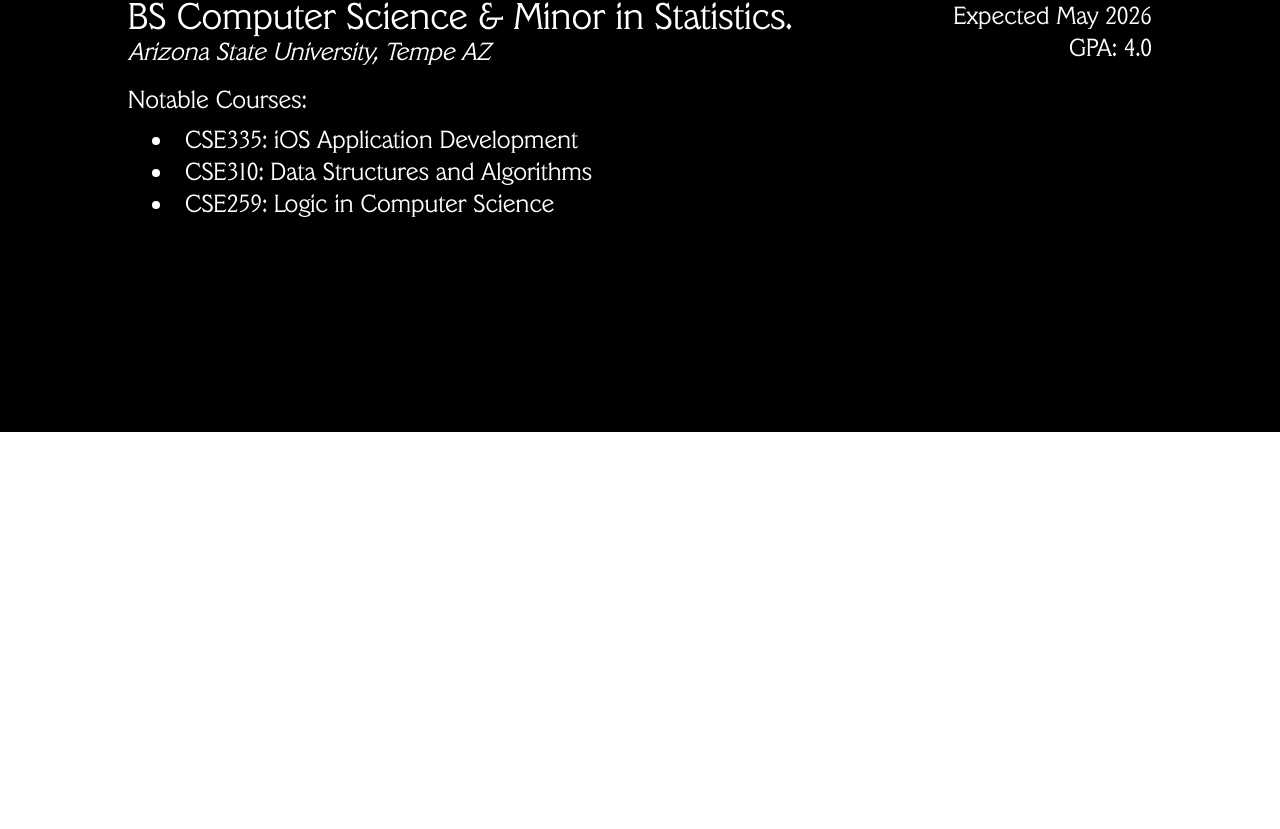
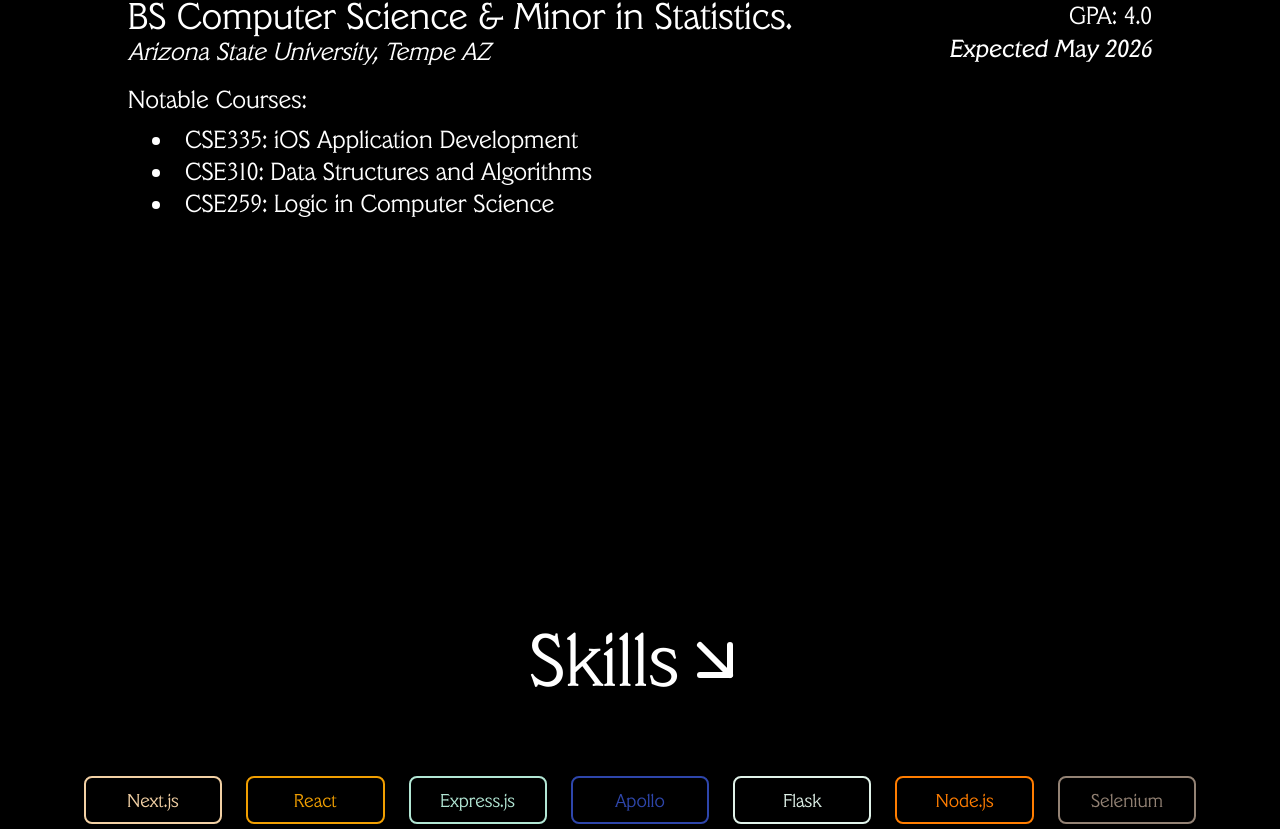
Before and after one commit to deep-goyal/portfolio, a Next.js app: page / in a window 1280 px wide. Shown: the part 1968-2797 px from the top of the page. Before the commit the page ends 2400 px from the top, so only its background shows below. Built offline with nearby package versions, Linux system fonts and the light colour scheme.

Commit message:
add skills section

```diff
--- a/app/page.js
+++ b/app/page.js
@@ -3,6 +3,7 @@
 import { FaChevronDown } from "react-icons/fa";
 import CanvasBackground from "@/components/CanvasBackground";
 import Education from "@/components/Education";
+import Skills from "@/components/Skills";
 
 export default function Home() {
   return (
@@ -25,6 +26,9 @@
       <div>
         <Education />
       </div>
+      <div>
+        <Skills />
+      </div>
     </div>
   );
 }
--- a/components/Education.js
+++ b/components/Education.js
@@ -22,8 +22,10 @@
             </p>
           </div>
           <div className="flex flex-col items-end pt-1">
-            <p className="text-2xl">Expected May 2026</p>
             <p className="text-2xl">GPA: 4.0</p>
+            <p className="text-2xl" id="educationsub">
+              Expected May 2026
+            </p>
           </div>
         </div>
 
--- /dev/null
+++ b/components/Skills.js
@@ -0,0 +1,93 @@
+import React from "react";
+import { FiArrowDownRight } from "react-icons/fi";
+
+const skills = [
+  "Next.js",
+  "React",
+  "Express.js",
+
+  "Apollo",
+  "Flask",
+  "Node.js",
+
+  "Selenium",
+  "TypeScript",
+  "JavaScript",
+  "Bootstrap",
+  "TailwindCSS",
+  "ChakraUI",
+  "GraphQL",
+
+  "Python",
+  "Java",
+  "C",
+  "C++",
+  "Swift",
+  "MySQL",
+  "HTML5",
+  "CSS",
+  "BASH",
+  "Figma",
+  "Postman",
+  "Jquery",
+  "Git",
+  "Linux",
+];
+
+const skillColors = {
+  "Next.js": "#f2d0a4",
+  React: "#f19f01",
+  GraphQL: "#ff0044",
+  Apollo: "#2e46ab",
+  "Express.js": "#b2e6d4",
+  MySQL: "#1cd220",
+  Selenium: "#938274",
+  TypeScript: "#b9f18c",
+  JavaScript: "#7b5e7b",
+  Bootstrap: "#ceb5a7",
+  Flask: "#e0f2e9",
+  "Node.js": "#ff7d00",
+  Python: "#ffecd1",
+  C: "#ffafc5",
+  "C++": "#ffffea",
+  Swift: "#d8d8d8",
+  Java: "#c3c3e6",
+  HTML5: "#d1c8e1",
+  CSS: "#b370b0",
+  BASH: "#e9fae3",
+  Figma: "#dee8d5",
+  Postman: "#d5c7bc",
+  Git: "#ffcfd2",
+  Linux: "#e0479e",
+};
+
+const Skills = () => {
+  return (
+    <section
+      id="skills"
+      className="min-h-screen flex flex-col justify-center items-center p-20 bg-black text-white dark:bg-white dark:text-black"
+    >
+      <h2 className="text-7xl mb-20 flex items-center justify-center">
+        Skills <FiArrowDownRight />
+      </h2>
+      <div className="grid grid-cols-7 gap-6">
+        {skills.map((skill) => {
+          const color = skillColors[skill] || "#FFFFFF";
+          return (
+            <div
+              key={skill}
+              className="flex justify-center items-center p-2 px-5 rounded-lg"
+              style={{ border: `2px solid ${color}` }}
+            >
+              <span className="text-lg" style={{ color }}>
+                {skill}
+              </span>
+            </div>
+          );
+        })}
+      </div>
+    </section>
+  );
+};
+
+export default Skills;
```
